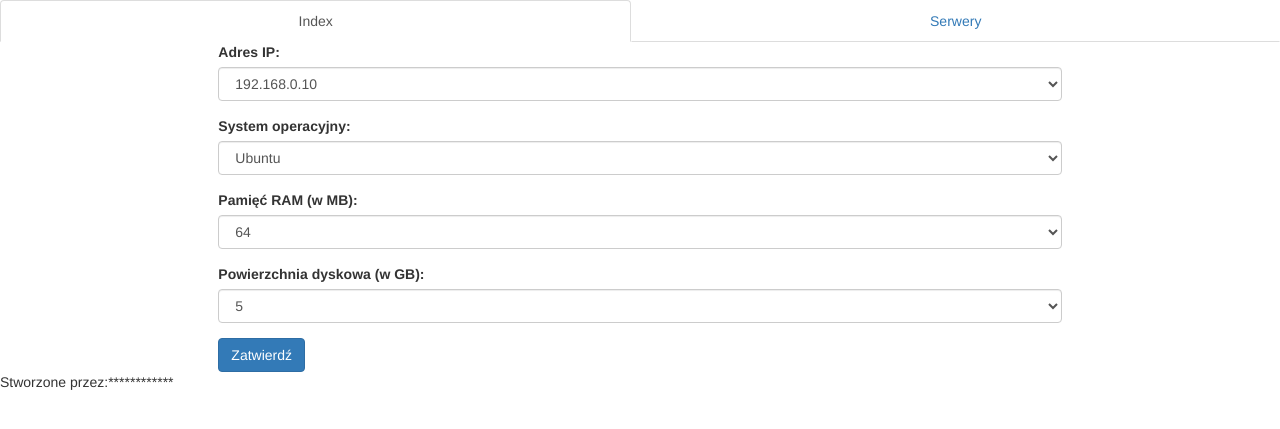
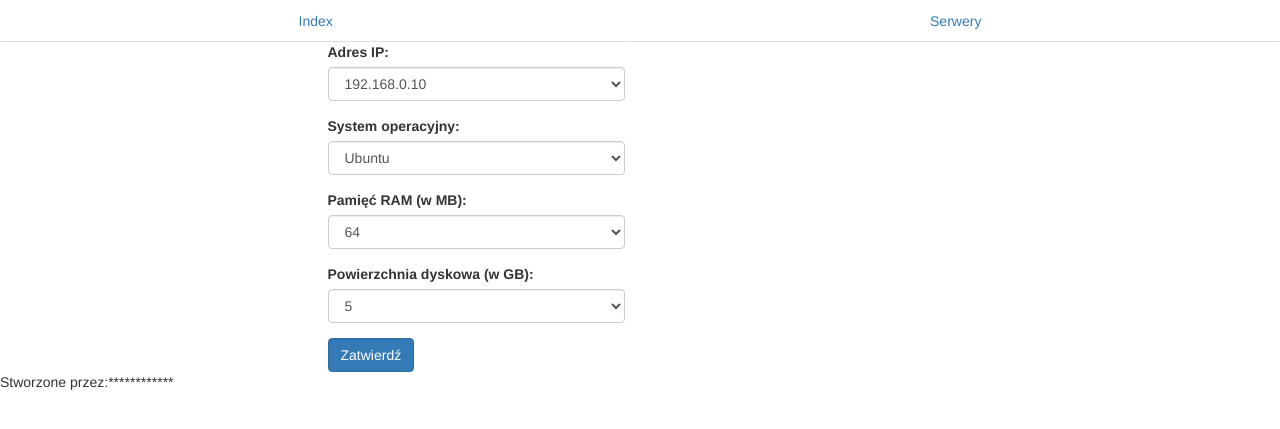
Before and after one commit to Radswid/Praca_dyplom, a Django app: page /psw/servers in a window 1280 px wide. Shown: the top 429 px of the page. Run offline with Django 3.2, Linux system fonts and the light colour scheme; some libraries are stand-ins or nearby versions.

Commit message:
drobne poprawki

```diff
--- a/templates/psw/base.html
+++ b/templates/psw/base.html
@@ -17,7 +17,7 @@
 <nav>
 	{% block nav_block %}
 	<ul class="nav nav-tabs nav-justified">
-		<li role="navigation" class="active"><a href="/psw/">Index</a></li>
+		<li role="navigation"><a href="/psw/">Index</a></li>
 		<li role="navigation"><a href="/psw/servers/">Serwery</a></li>
 	</ul>
 	{% endblock %}
--- a/templates/psw/index.html
+++ b/templates/psw/index.html
@@ -2,4 +2,4 @@
 
 {% block title %}Strona Główna{% endblock %}
 
-{% block body_block %} Wybiesz stronę obok {% endblock %}
+{% block body_block %} Wybierz stronę obok {% endblock %}
--- a/templates/psw/servers.html
+++ b/templates/psw/servers.html
@@ -4,7 +4,7 @@
 
 {% block body_block %}
 
-<form action="/psw/servers/" method="post" class="col-md-8 col-md-offset-2">
+<form action="/psw/servers/" method="post" class="col-md-3 col-md-offset-3">
 	{% csrf_token %}
 	{{ form.non_field_errors }}
 <div class="form-group">
```
